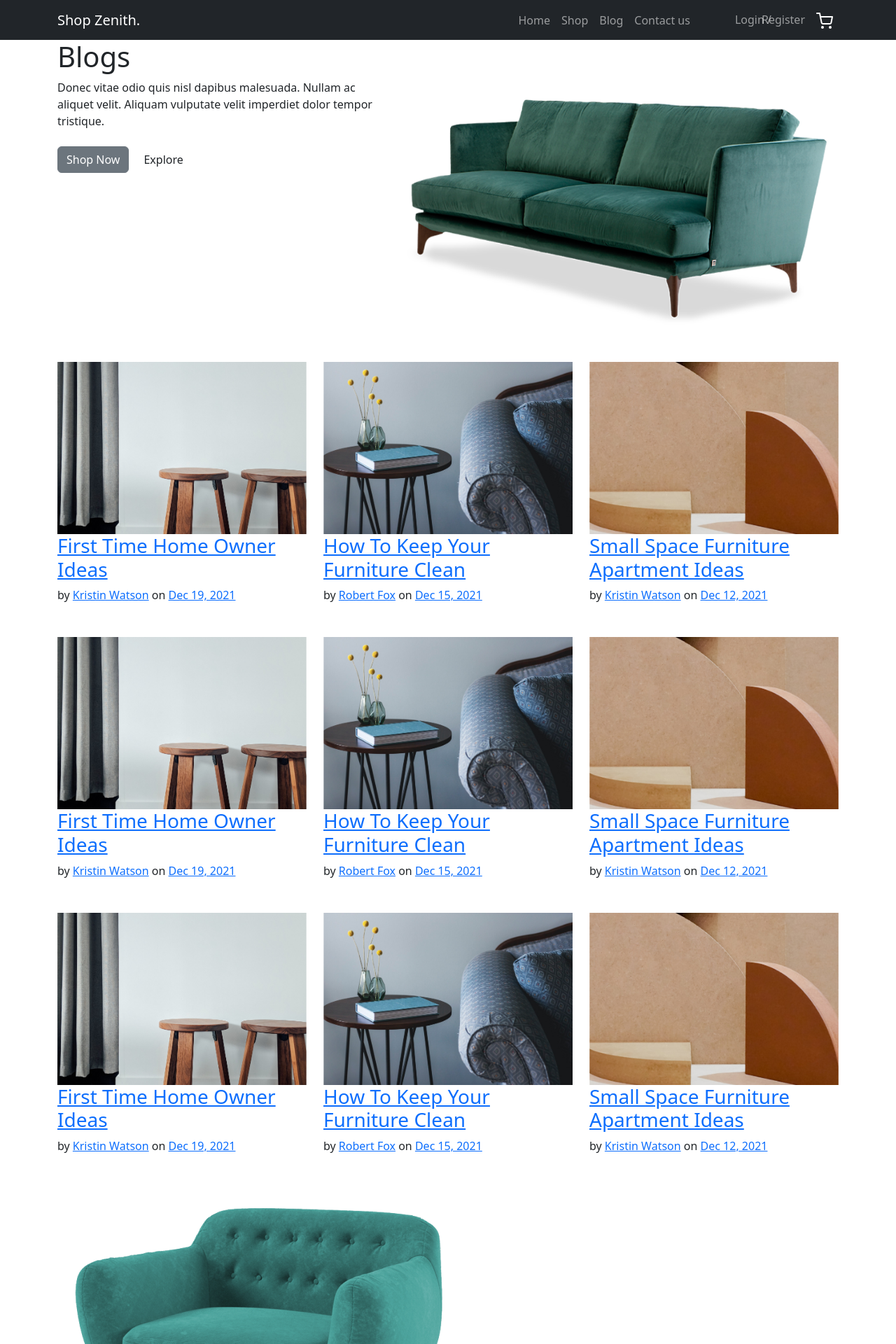
After one commit to Mdabdullah3/ShopZenith-ecommerce-full-Stack-php, a PHP site: the page made by src/pages/Blog/Blog.php in a window 1280 px wide. The commit adds this page. Shown: the top 1920 px of the page at 70% size. Run offline with PHP 8.4, Linux system fonts and the light colour scheme.

Commit message:
latest changes

```diff
--- a/shared/contact.php
+++ b/shared/contact.php
@@ -14,8 +14,13 @@
 </head>
 
 <body>
+    <!-- Navbar Here -->
     <?php include "navbar.php" ?>
 
+    <!-- Banner here  -->
+    <?php $img = "../assets/images/couch.png";
+    $title = "Contact Us";
+    include "../src/Home/Banner.php" ?>
     <div class="untree_co-section">
         <div class="container">
             <div class="block">
--- a/shared/navbar.php
+++ b/shared/navbar.php
@@ -12,7 +12,7 @@
                     <a class="nav-link" href="/New%20projects/index.php">Home</a>
                 </li>
                 <li><a class="nav-link" href="shop.html">Shop</a></li>
-                <li><a class="nav-link" href="blog.html">Blog</a></li>
+                <li><a class="nav-link" href="/New%20projects/src/pages/Blog/Blog.php">Blog</a></li>
                 <li><a class="nav-link" href="/New%20projects/shared/contact.php">Contact us</a></li>
             </ul>
 
--- a/src/Home/Banner.php
+++ b/src/Home/Banner.php
@@ -4,7 +4,7 @@
             <div class="col-lg-5">
                 <div class="intro-excerpt">
                     <h1>
-                        Modern Interior <span clsas="d-block">Design Studio</span>
+                        <?= $title; ?>
                     </h1>
                     <p class="mb-4">
                         Donec vitae odio quis nisl dapibus malesuada. Nullam ac aliquet
@@ -17,7 +17,7 @@
             </div>
             <div class="col-lg-7">
                 <div class="hero-img-wrap">
-                    <img src="images/couch.png" class="img-fluid" />
+                    <img src=<?= $img; ?> class="img-fluid" />
                 </div>
             </div>
         </div>
--- /dev/null
+++ b/src/pages/Blog/Blog.php
@@ -0,0 +1,144 @@
+<!DOCTYPE html>
+<html lang="en">
+
+<head>
+    <meta charset="UTF-8">
+    <meta name="viewport" content="width=device-width, initial-scale=1.0">
+    <link href="../../../assets/css/bootstrap.min.css" rel="stylesheet">
+    <link href="https://cdnjs.cloudflare.com/ajax/libs/font-awesome/6.0.0-beta3/css/all.min.css" rel="stylesheet">
+    <link href="../../../assets/css/style.css" rel="stylesheet">
+    <title>Blogs.</title>
+</head>
+
+<body>
+    <!-- Navbar Here  -->
+    <?php include "../../../shared/navbar.php" ?>
+
+    <!-- Banner Page Here  -->
+    <!-- Banner here  -->
+    <?php $img = "../../../assets/images/couch.png";
+    $title = "Blogs";
+    include "../../Home/Banner.php" ?>
+    <!-- Blog Are Here  -->
+    <div class="blog-section">
+        <div class="container">
+
+            <div class="row">
+
+                <div class="col-12 col-sm-6 col-md-4 mb-5">
+                    <div class="post-entry">
+                        <a href="#" class="post-thumbnail"><img src="../../../assets/images/post-1.jpg" alt="Image" class="img-fluid"></a>
+                        <div class="post-content-entry">
+                            <h3><a href="#">First Time Home Owner Ideas</a></h3>
+                            <div class="meta">
+                                <span>by <a href="#">Kristin Watson</a></span> <span>on <a href="#">Dec 19, 2021</a></span>
+                            </div>
+                        </div>
+                    </div>
+                </div>
+
+                <div class="col-12 col-sm-6 col-md-4 mb-5">
+                    <div class="post-entry">
+                        <a href="#" class="post-thumbnail"><img src="../../../assets/images/post-2.jpg" alt="Image" class="img-fluid"></a>
+                        <div class="post-content-entry">
+                            <h3><a href="#">How To Keep Your Furniture Clean</a></h3>
+                            <div class="meta">
+                                <span>by <a href="#">Robert Fox</a></span> <span>on <a href="#">Dec 15, 2021</a></span>
+                            </div>
+                        </div>
+                    </div>
+                </div>
+
+                <div class="col-12 col-sm-6 col-md-4 mb-5">
+                    <div class="post-entry">
+                        <a href="#" class="post-thumbnail"><img src="../../../assets/images/post-3.jpg" alt="Image" class="img-fluid"></a>
+                        <div class="post-content-entry">
+                            <h3><a href="#">Small Space Furniture Apartment Ideas</a></h3>
+                            <div class="meta">
+                                <span>by <a href="#">Kristin Watson</a></span> <span>on <a href="#">Dec 12, 2021</a></span>
+                            </div>
+                        </div>
+                    </div>
+                </div>
+
+                <div class="col-12 col-sm-6 col-md-4 mb-5">
+                    <div class="post-entry">
+                        <a href="#" class="post-thumbnail"><img src="../../../assets/images/post-1.jpg" alt="Image" class="img-fluid"></a>
+                        <div class="post-content-entry">
+                            <h3><a href="#">First Time Home Owner Ideas</a></h3>
+                            <div class="meta">
+                                <span>by <a href="#">Kristin Watson</a></span> <span>on <a href="#">Dec 19, 2021</a></span>
+                            </div>
+                        </div>
+                    </div>
+                </div>
+
+                <div class="col-12 col-sm-6 col-md-4 mb-5">
+                    <div class="post-entry">
+                        <a href="#" class="post-thumbnail"><img src="../../../assets/images/post-2.jpg" alt="Image" class="img-fluid"></a>
+                        <div class="post-content-entry">
+                            <h3><a href="#">How To Keep Your Furniture Clean</a></h3>
+                            <div class="meta">
+                                <span>by <a href="#">Robert Fox</a></span> <span>on <a href="#">Dec 15, 2021</a></span>
+                            </div>
+                        </div>
+                    </div>
+                </div>
+
+                <div class="col-12 col-sm-6 col-md-4 mb-5">
+                    <div class="post-entry">
+                        <a href="#" class="post-thumbnail"><img src="../../../assets/images/post-3.jpg" alt="Image" class="img-fluid"></a>
+                        <div class="post-content-entry">
+                            <h3><a href="#">Small Space Furniture Apartment Ideas</a></h3>
+                            <div class="meta">
+                                <span>by <a href="#">Kristin Watson</a></span> <span>on <a href="#">Dec 12, 2021</a></span>
+                            </div>
+                        </div>
+                    </div>
+                </div>
+
+                <div class="col-12 col-sm-6 col-md-4 mb-5">
+                    <div class="post-entry">
+                        <a href="#" class="post-thumbnail"><img src="../../../assets/images/post-1.jpg" alt="Image" class="img-fluid"></a>
+                        <div class="post-content-entry">
+                            <h3><a href="#">First Time Home Owner Ideas</a></h3>
+                            <div class="meta">
+                                <span>by <a href="#">Kristin Watson</a></span> <span>on <a href="#">Dec 19, 2021</a></span>
+                            </div>
+                        </div>
+                    </div>
+                </div>
+
+                <div class="col-12 col-sm-6 col-md-4 mb-5">
+                    <div class="post-entry">
+                        <a href="#" class="post-thumbnail"><img src="../../../assets/images/post-2.jpg" alt="Image" class="img-fluid"></a>
+                        <div class="post-content-entry">
+                            <h3><a href="#">How To Keep Your Furniture Clean</a></h3>
+                            <div class="meta">
+                                <span>by <a href="#">Robert Fox</a></span> <span>on <a href="#">Dec 15, 2021</a></span>
+                            </div>
+                        </div>
+                    </div>
+                </div>
+
+                <div class="col-12 col-sm-6 col-md-4 mb-5">
+                    <div class="post-entry">
+                        <a href="#" class="post-thumbnail"><img src="../../../assets/images/post-3.jpg" alt="Image" class="img-fluid"></a>
+                        <div class="post-content-entry">
+                            <h3><a href="#">Small Space Furniture Apartment Ideas</a></h3>
+                            <div class="meta">
+                                <span>by <a href="#">Kristin Watson</a></span> <span>on <a href="#">Dec 12, 2021</a></span>
+                            </div>
+                        </div>
+                    </div>
+                </div>
+
+            </div>
+        </div>
+    </div>
+    <!-- Footer Here  -->
+    <?php $img = "../../../assets/images/sofa.png";
+    include "../../../shared/footer.php" ?>
+</body>
+
+</html>
```
Also changed, not shown: index.php (+14 -11 lines), src/DB/Auth.php (added, +65 -0 lines), src/Home/Testimonial.php (+3 -4 lines), src/Home/Products.php (renamed from src/Products/Products.php).
